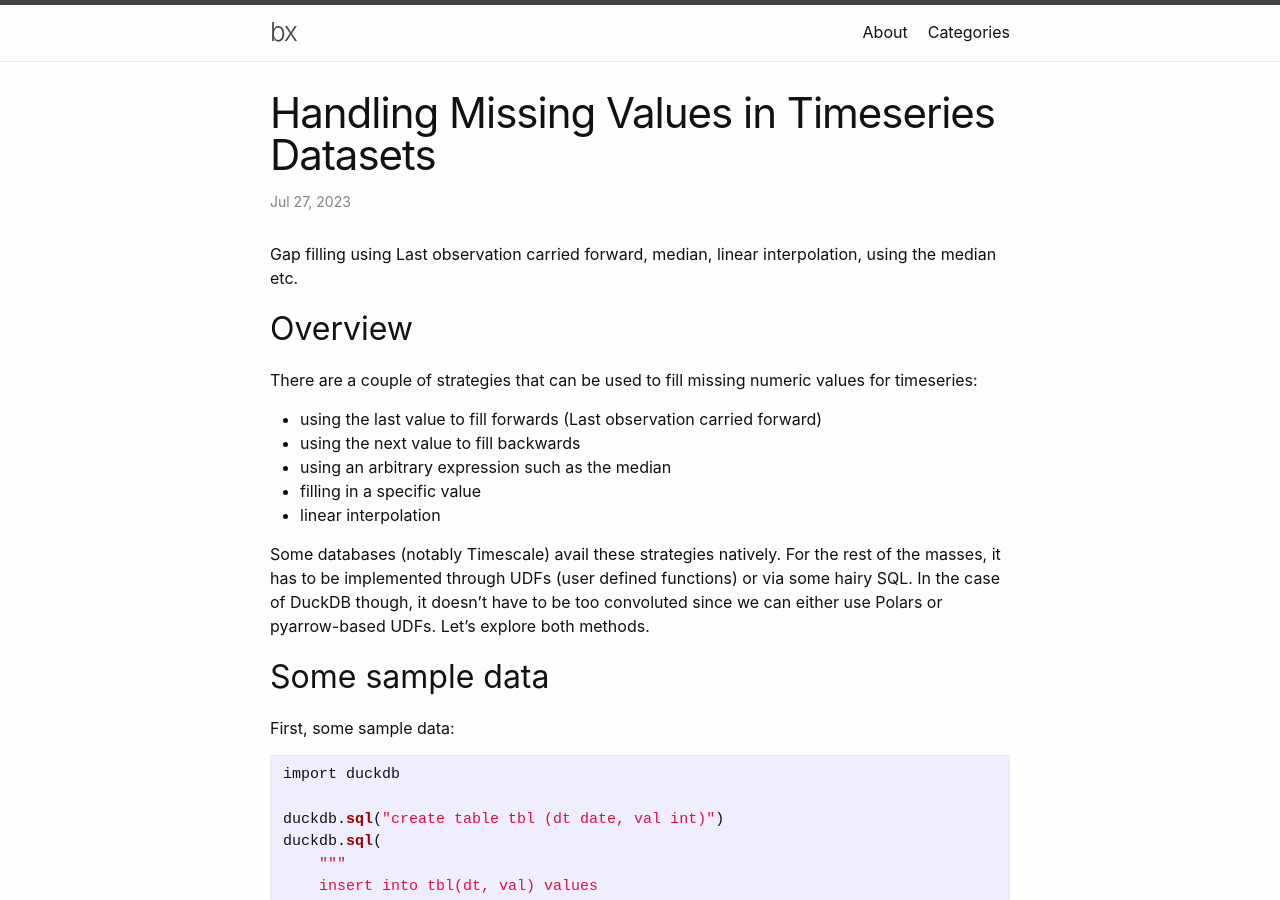
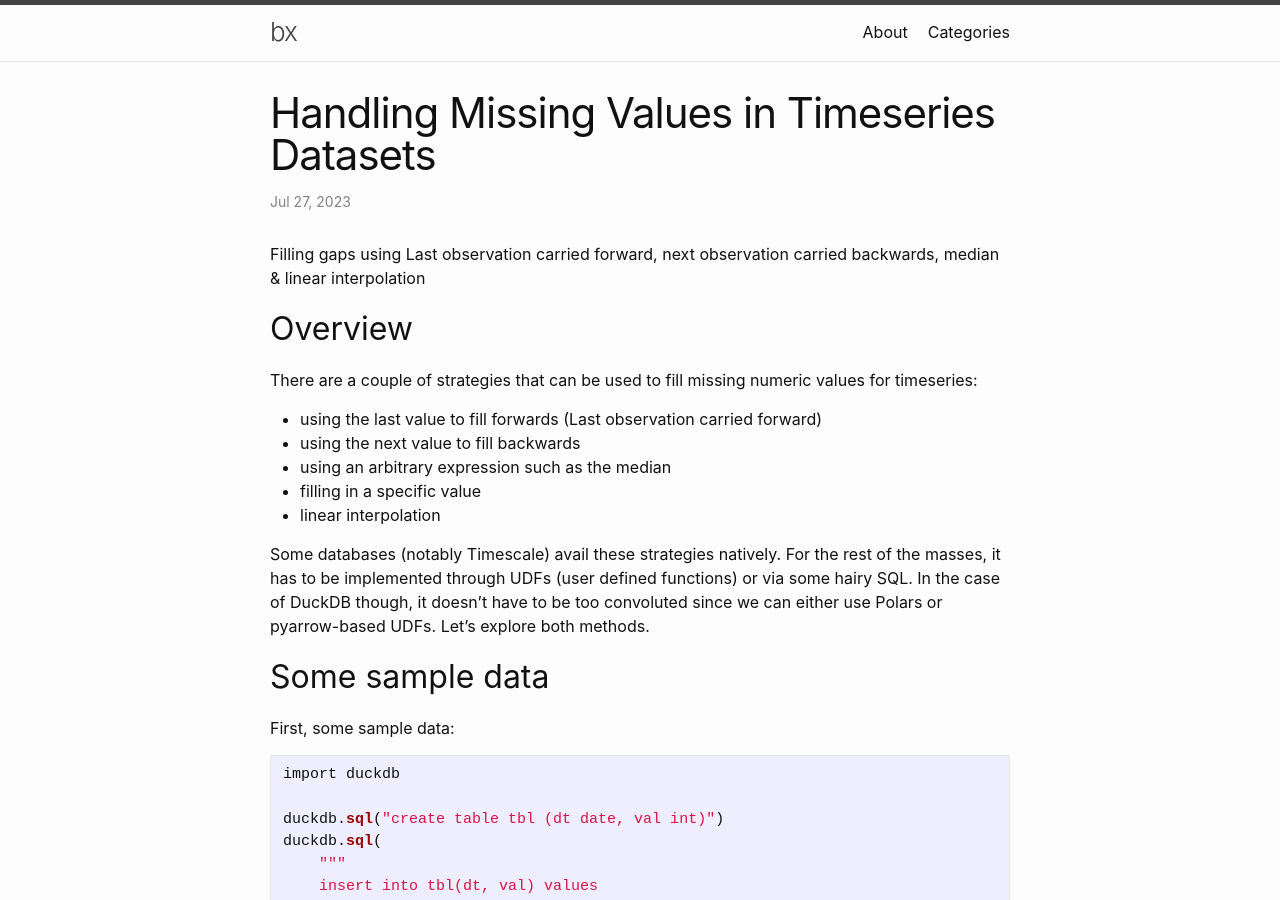
Before and after one commit to bnmoch3/blog, a Jekyll site: the page built from _posts/2023-07-27-timeseries-filling-nulls.md, in a window 1280 px wide and 900 px high. Built offline with Jekyll 4.4.1, drawn with Linux system fonts in a browser that asks for light colours.

Commit message:
Update overview

```diff
--- a/_posts/2023-07-27-timeseries-filling-nulls.md
+++ b/_posts/2023-07-27-timeseries-filling-nulls.md
@@ -7,8 +7,8 @@ categories: Python
 excerpt_separator: <!--start-->
 ---
 
-Gap filling using Last observation carried forward, median, linear
-interpolation, using the median etc.
+Filling gaps using Last observation carried forward, next observation carried
+backwards, median & linear interpolation
 
 <!--start-->
 
```
